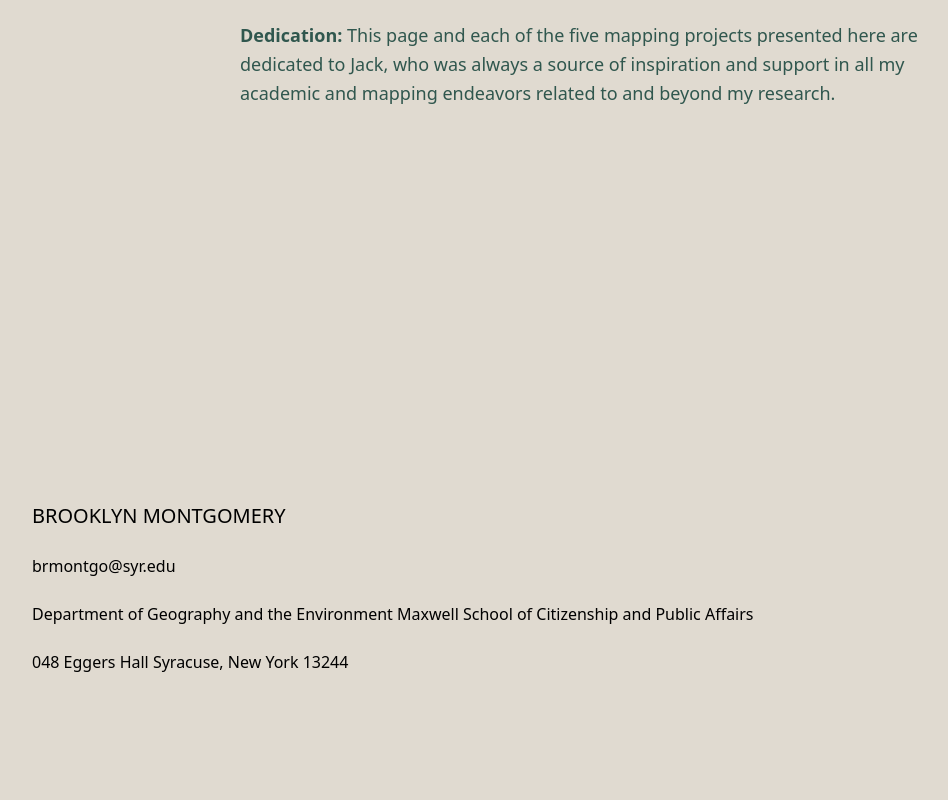
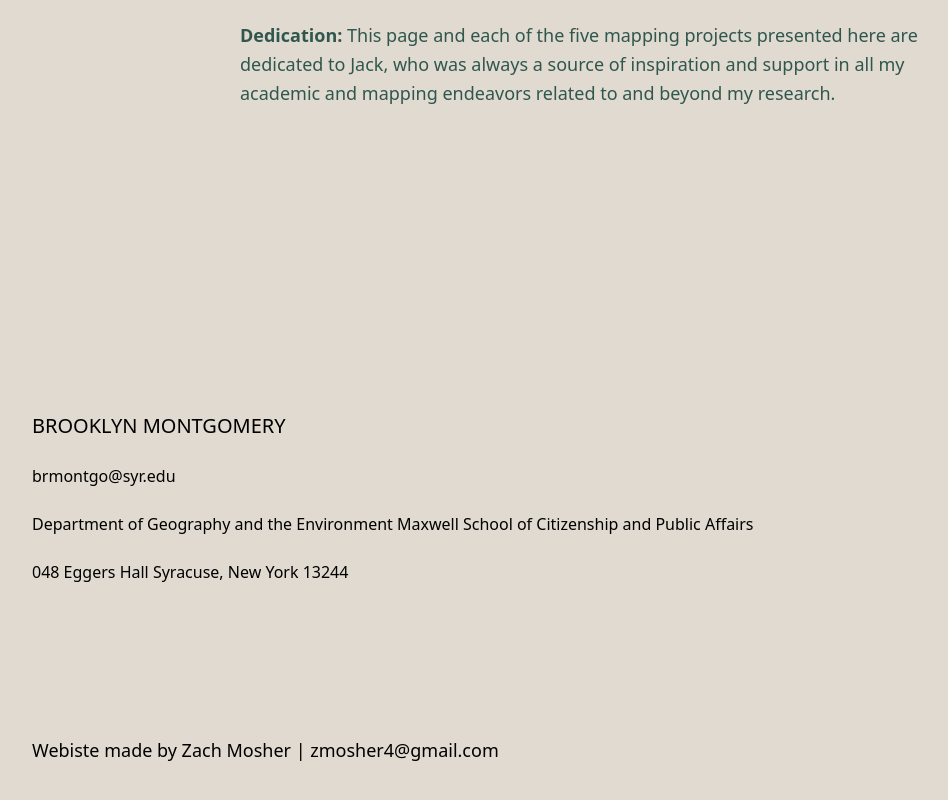
Before and after one commit to zmosher4/brooklyn-next, a Next.js app: page /portfolio in a window 1280 px wide. Shown: the part 10166-10966 px from the top of the page, without its empty margins (32-980 px from the left). Built offline with nearby package versions, Linux system fonts and the light colour scheme.

Commit message:
added me to bottom for credit

```diff
--- a/src/app/components/footer.jsx
+++ b/src/app/components/footer.jsx
@@ -47,6 +47,9 @@ export default function Footer() {
           Citizenship and Public Affairs{' '}
         </div>
         <div> 048 Eggers Hall Syracuse, New York 13244</div>
+        <div className="pt-32 text-nowrap text-xs md:text-lg pr-16">
+          Webiste made by Zach Mosher | zmosher4@gmail.com
+        </div>
       </div>
     </div>
   );
```
